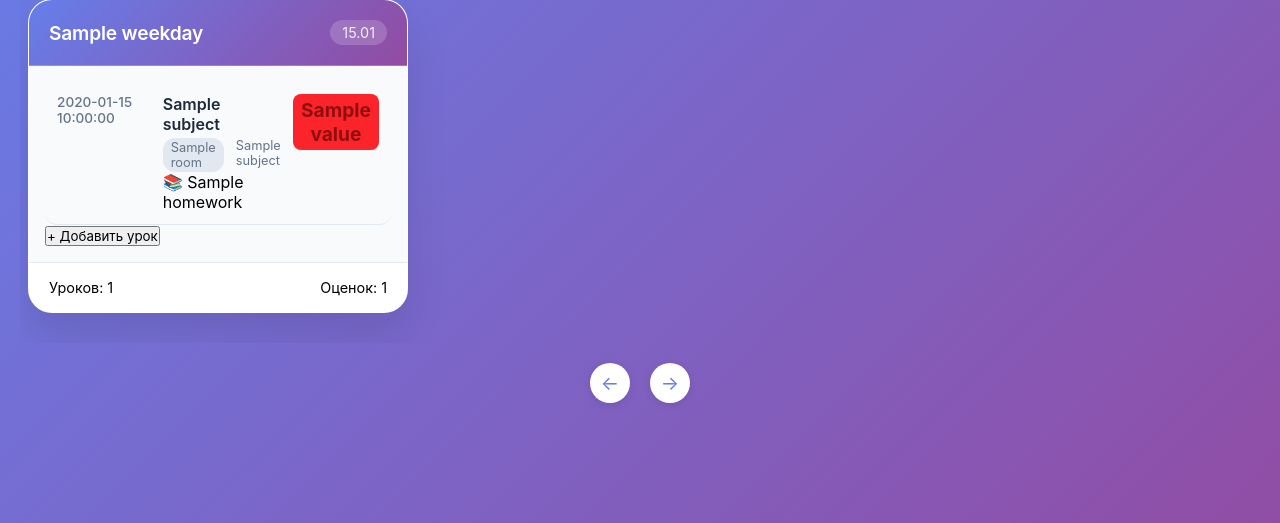
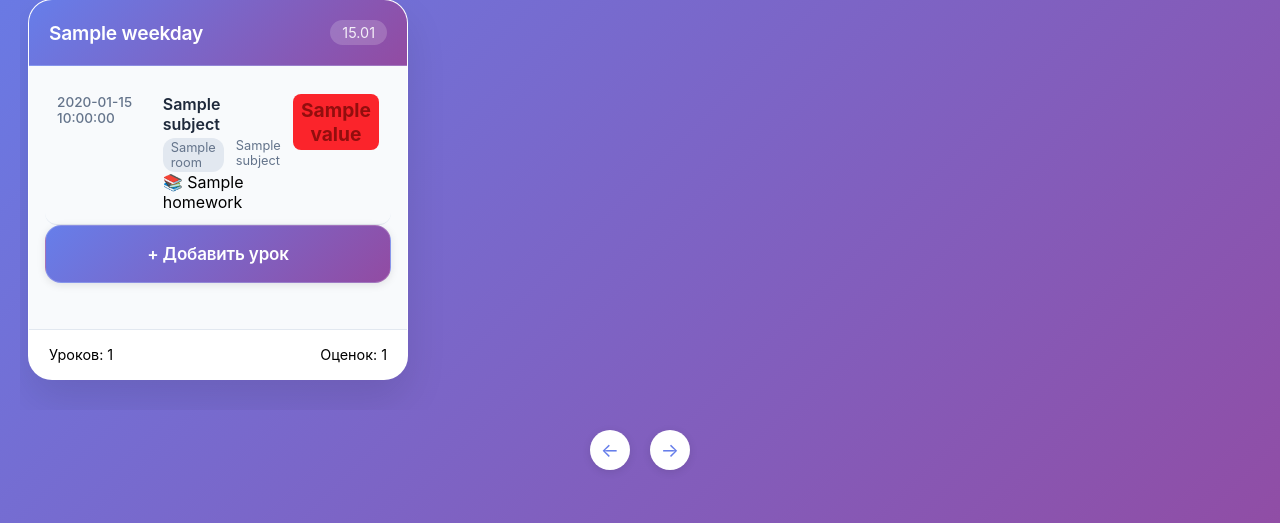
Before and after one commit to Andre-wb/Artifex, a FastAPI app: template templates/diary.html in a window 1280 px wide. Shown: the part 183-706 px from the top of the page. Run offline with FastAPI, Linux system fonts and the light colour scheme; the template is opened without the code that fills it: most values are stand-ins (such as "Sample title", 1, 10 or a date in 2020).

Commit message:
Улучшение UI кнопки добавить уроки

```diff
--- a/app/static/css/diary.css
+++ b/app/static/css/diary.css
@@ -256,3 +256,20 @@ input[type="time"]::-webkit-calendar-picker-indicator {
         justify-content: center;
     }
 }
+.add-lesson-btn {
+    width: 100%;
+    background: var(--primary-gradient, linear-gradient(135deg, #667eea 0%, #764ba2 100%));
+    color: var(--text-white, white);
+    padding: 18px 30px;
+    border-radius: 16px;
+    cursor: pointer;
+    font-size: 17px;
+    font-weight: var(--font-weight-semibold, 600);
+    margin-bottom: var(--spacing-xxxl, 40px);
+    letter-spacing: -0.01em;
+    box-shadow: var(--shadow-nav-arrow, 0 4px 12px rgba(102, 126, 234, 0.2));
+    transition: all var(--transition-default, 0.3s);
+    backdrop-filter: blur(10px);
+    -webkit-backdrop-filter: blur(10px);
+    border: 1px solid var(--border-light, rgba(255,255,255,0.2));
+}
```
